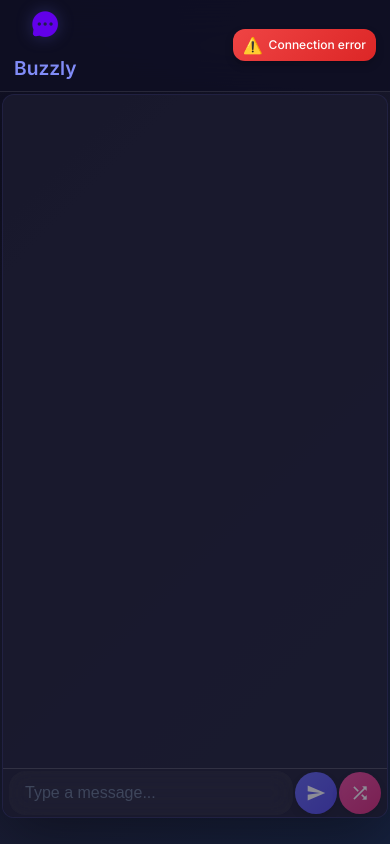
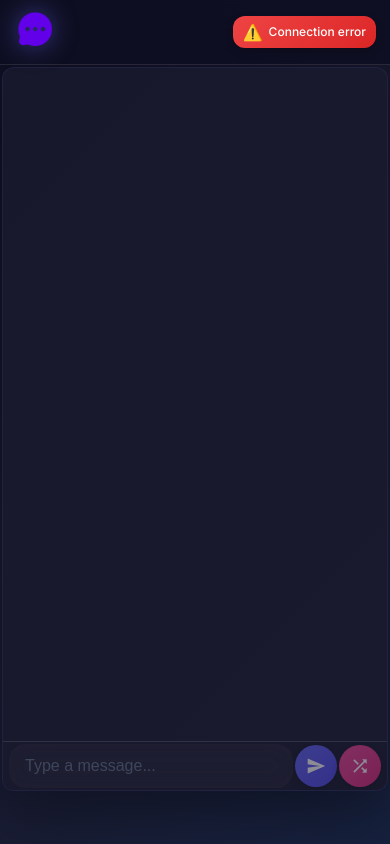
Before and after one commit to mannas006/Buzzly-Chat, a plain HTML site: page frontend/index.html in a window 390 px wide. Drawn offline with nearby package versions, Linux system fonts and the light colour scheme.

Commit message:
Hide text title and display prominent glowing brand logo in header

```diff
--- a/frontend/styles.css
+++ b/frontend/styles.css
@@ -181,17 +181,19 @@ body {
 }
 
 .header-logo {
-    width: 40px;
-    height: 40px;
+    width: 50px;
+    height: 50px;
     border-radius: var(--radius-full);
-    filter: drop-shadow(0 0 8px rgba(99, 102, 241, 0.3));
+    filter: drop-shadow(0 0 12px rgba(99, 102, 241, 0.5));
+    transition: transform 0.3s ease;
+}
+
+.header-logo:hover {
+    transform: scale(1.08);
 }
 
 .app-title {
-    font-size: 1.5rem;
-    font-weight: 700;
-    color: var(--primary-light);
-    animation: slideInRight 0.6s ease-out 0.3s both;
+    display: none !important;
 }
 
 /* Status Chip */
@@ -792,12 +794,8 @@ body.keyboard-open .header-right {
     }
 
     .header-logo {
-        width: 32px;
-        height: 32px;
-    }
-
-    .app-title {
-        font-size: 1.2rem;
+        width: 42px;
+        height: 42px;
     }
 
     .status-chip {
```
